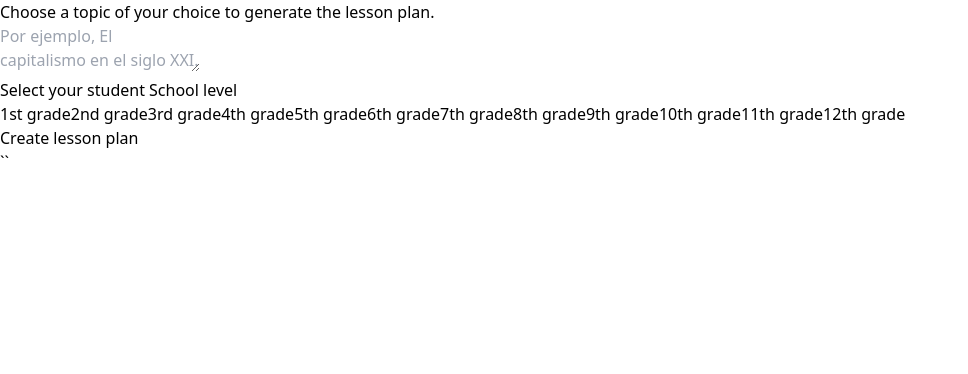
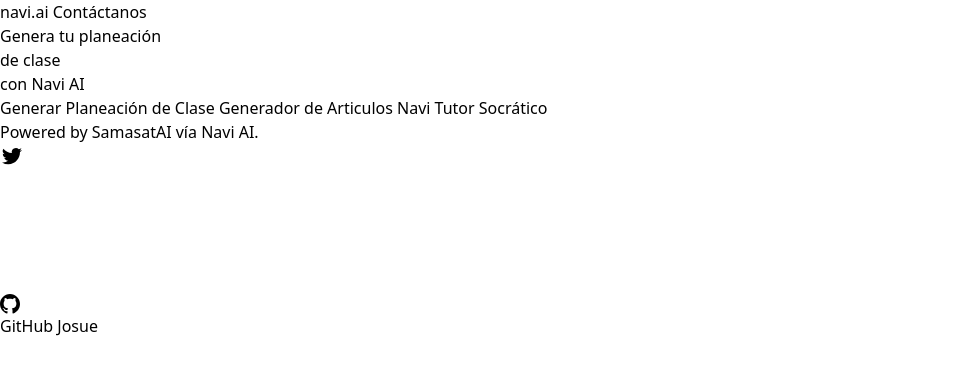
Before and after one commit to joztos/hub-teachers, a SvelteKit app: page / in a window 1280 px wide. Shown: the top 374 px of the page, without its empty margins (0-968 px from the left). Built offline with nearby package versions, Linux system fonts and the light colour scheme.

Commit message:
nosequepasa This reverts commit bf45c8e027c230333fe8dbbad37076915fe412cf.

```diff
--- a/src/routes/+page.svelte
+++ b/src/routes/+page.svelte
@@ -1,81 +1,205 @@
 <script>
-	import LoadingIndicator from './Loading.svelte';
+	import * as animateScroll from 'svelte-scrollto';
+	import { fade } from 'svelte/transition';
+	import Form from '$lib/Form.svelte';
+	import Home from '$lib/Home.svelte';
+	import Footer from '$lib/Footer.svelte';
+	import Header from '$lib/Header.svelte';
+	import RecommendationCard from '$lib/RecommendationCard.svelte';
+	import { onMount } from 'svelte';
+	import LoadingCard from '$lib/LoadingCard.svelte';
+	let loading = false;
+	let error = '';
+	let endStream = false;
+	let makeRecommendation = false;
 
 	/**
-	 * @type string
+	 * @type {string}
 	 */
-	export let GradeLevel;
+	let searchResponse = '';
 	/**
-	 * @type string
+	 * @type {Array<string | {title: string, description: string}>}
 	 */
-	export let specificDescriptors;
+	let recommendations = [];
+
 	/**
-	 * @type Boolean
+	 * @param {string} target
 	 */
-	export let loading;
 
-	let GradeLevels = [
-		{ value: '1st grade', title: '1st grade' },
-		{ value: '2nd grade', title: '2nd grade' },
-		{ value: '3rd grade', title: '3rd grade' },
-		{ value: '4th grade', title: '4th grade' },
-		{ value: '5th grade', title: '5th grade' },
-		{ value: '6th grade', title: '6th grade' },
-		{ value: '7th grade', title: '7th grade' },
-		{ value: '8th grade', title: '8th grade' },
-		{ value: '9th grade', title: '9th grade' },
-		{ value: '10th grade', title: '10th grade' },
-		{ value: '11th grade', title: '11th grade' },
-		{ value: '12th grade', title: '12th grade' }
-	];
+	$: {
+		if (searchResponse) {
+			let lastLength = recommendations.length;
+			let x = searchResponse?.split('\n');
+			recommendations = x.map((d, i) => {
+				if ((x.length - 1 > i || endStream) && d !== '') {
+					// @ts-ignore
+					const [, title, description] = d.match(/\d\.\s*(.*?):\s*(.*)/);
+					return { title, description };
+				} else {
+					return d;
+				}
+			});
+			if (recommendations.length > lastLength) {
+				animateScroll.scrollToBottom({ duration: 1500 });
+			}
+		}
+	}
 
+	/**
+	 * @type {string}
+	 */
+
+	let type = 'student lesson';
+	/**
+	 * @type {Array<string>}
+	 */
+	let selectedCategories = [];
+	let GradeLevel = "1st grade" ;
+	let specificDescriptors = '';
+
+	async function search() {
+		if (loading) return;
+		recommendations = [];
+		searchResponse = '';
+		endStream = false;
+		loading = true;
+
+		let fullSearchCriteria = `Give me a list of 5 ${type} recommendations ${
+			selectedCategories ? `that fit all of the following categories: ${selectedCategories}` : ''
+		}. ${
+			specificDescriptors
+				? `Make sure it fits the following description as well: ${specificDescriptors}.`
+				: ''
+		} ${
+			selectedCategories || specificDescriptors
+				? `If you do not have 5 recommendations that fit these criteria perfectly, do your best to suggest other ${type}'s that I might like.`
+				: ''
+		} I am going to create lesson plan generator. Please return lesson plan response as a numbered list with the ${type}'s title, and then a brief description of the ${type}. There should be a line of whitespace between each item in the list.`;
+
+		const response = await fetch('/api/getRecommendation', {
+			method: 'POST',
+			body: JSON.stringify({ searched: fullSearchCriteria }),
+			headers: {
+				'content-type': 'application/json'
+			}
+		});
+
+		if (response.ok) {
+			try {
+				const data = response.body;
+				if (!data) {
+					return;
+				}
+
+				const reader = data.getReader();
+				const decoder = new TextDecoder();
+
+				while (true) {
+					const { value, done } = await reader.read();
+					const chunkValue = decoder.decode(value);
+
+					searchResponse += chunkValue;
+
+					if (done) {
+						endStream = true;
+						break;
+					}
+				}
+			} catch (err) {
+				error = 'Looks like OpenAI timed out :(';
+			}
+		} else {
+			error = await response.text();
+		}
+		loading = false;
+	}
+	function clearForm() {
+		recommendations = [];
+		searchResponse = '';
+		endStream = false;
+		GradeLevel = '1st grade';
+		selectedCategories = [];
+		specificDescriptors = '';
+	}
 </script>
 
-<div class="pt-6 md:pt-10 text-slate-200">
 <div>
-		<div>
-			<div class="mb-4 font-semibold text-lg">
-				Choose a topic of your choice to generate the lesson plan.
-			</div>
-			<textarea
-				bind:value={specificDescriptors}
-				class="bg-white/40 border border-white/0 p-2 rounded-md placeholder:text-slate-800 text-slate-900 w-full h-20 font-medium"
-				placeholder="Por ejemplo, El capitalismo en el siglo XXI."
+	<div class="h-screen w-full bg-cover fixed" style="background-image: url(/background.png)">
+		<div
+			class={`${
+				makeRecommendation ? 'backdrop-blur-md' : ''
+			}  flex flex-col items-center justify-center min-h-screen w-full h-full bg-gradient-to-br from-slate-900/80 to-black/90`}
 		/>
 	</div>
+
+	<div class="absolute inset-0 px-6 flex flex-col h-screen overflor-auto">
+		<Header
+			on:click={() => {
+				makeRecommendation = false;
+			}}
+		/>
+
+		{#if !makeRecommendation}
+			<div
+				in:fade
+				class="flex-grow max-w-4xl mx-auto w-full md:pt-20  flex flex-col items-center justify-center"
+			>
+				<Home
+					on:click={() => {
+						makeRecommendation = true;
+					}}
+				/>
+			</div>
+		{:else}
+			<div in:fade class="w-full max-w-4xl mx-auto">
+				<div class="w-full mb-8">
+					<Form
+						bind:GradeLevel
+						bind:selectedCategories
+						bind:loading
+						bind:specificDescriptors
+						on:click={search}
+					/>
+					{#if recommendations.length > 0 && endStream}
+						<button
+							on:click={clearForm}
+							class="bg-white/20 hover:bg-white/30 mt-4 w-full h-10 text-white font-bold p-3 rounded-full flex items-center justify-center"
+						>
+							Clear Search
+						</button>
+					{/if}
+				</div>
+				<div class="md:pb-20 max-w-4xl mx-auto w-full">
+					{#if loading && !searchResponse && !recommendations}
+						<div class="fontsemibold text-lg text-center mt-8 mb-4">
+							Please be patient as I think. Good things are coming 😎.
+						</div>
+					{/if}
+					{#if error}
+						<div class="fontsemibold text-lg text-center mt-8 text-red-500">
+							Woops! {error}
+						</div>
+					{/if}
+					{#if recommendations}
+						{#each recommendations as recommendation, i (i)}
+							<div>
+								{#if recommendation !== ''}
 									<div class="mb-8">
-			<div class="mb-4 font-semibold text-lg">Select your student School level</div>
-			<div class="flex items-center">
-				{#each GradeLevels as type (type.value)}
-					<button
-						on:click={() => {
-							GradeLevel = type.value;
-						}}
-						class={`${
-							GradeLevel === type.value ? 'bg-pink-600/40' : ''
-						} text-slate-200 font-bold mr-2 text-sm mt-2 py-2 px-4 rounded-full border border-pink-600`}
-					>
-						{type.title}
-					</button>
+										{#if typeof recommendation !== 'string' && recommendation.title}
+											<RecommendationCard {recommendation} />
+										{:else}
+											<div in:fade>
+												<LoadingCard incomingStream={recommendation} />
+											</div>
+										{/if}
+									</div>
+								{/if}
+							</div>
 						{/each}
+					{/if}
 				</div>
 			</div>
-		<div>
-			<button
-				on:click
-				class={`${
-					loading
-						? 'bg-pink-400/50'
-						: 'bg-pink-600 hover:bg-gradient-to-r from-pink-700 via-pink-600 to-pink-700 '
-				} mt-4 w-full h-10 text-white font-bold p-3 rounded-full flex items-center justify-center`}
-			>
-				{#if loading}
-					<LoadingIndicator />
-				{:else}
-					<p>Create lesson plan</p>
 		{/if}
-			</button>
+		<Footer />
 	</div>
 </div>
-</div>
-``
```
Lines whose indentation alone changed are shown as unchanged.
